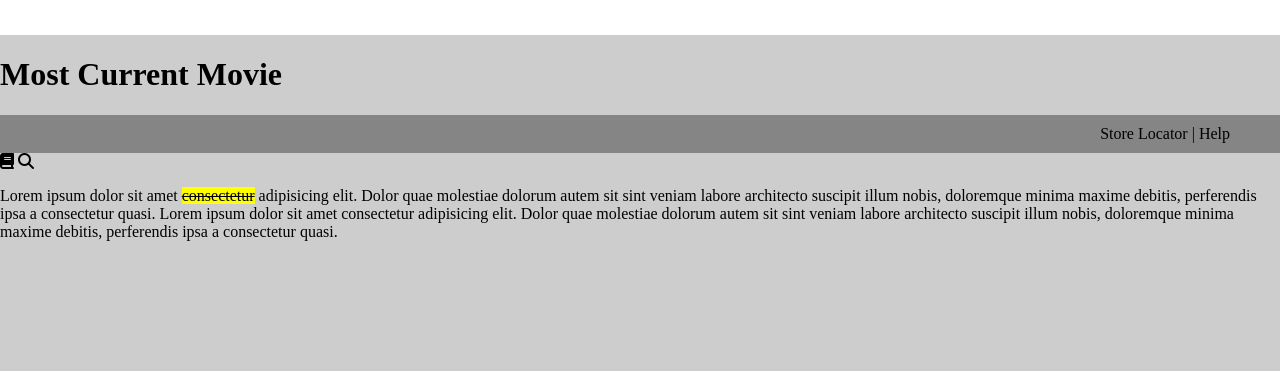
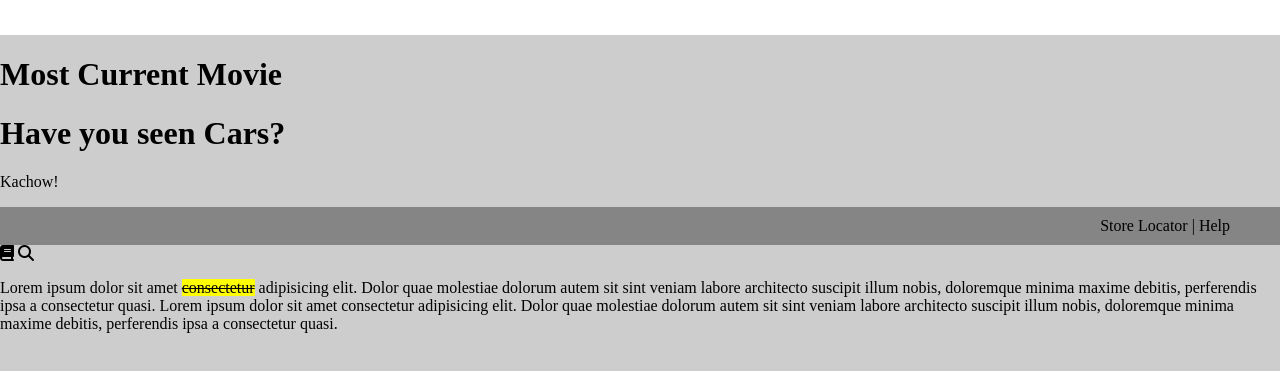
Before and after one commit to johnmuir2001/pixar-website-clone, a plain HTML site: page index.html in a window 1280 px wide. Shown: the part 67-438 px from the top of the page. Drawn offline with Linux system fonts and the light colour scheme.

Commit message:
added cars section

```diff
--- a/index.html
+++ b/index.html
@@ -45,6 +45,11 @@
         <h1>Most Current Movie</h1>
     </div>
 
+    <div>
+        <h1>Have you seen Cars?</h1>
+        <p>Kachow!</p>
+    </div>
+
     <p id="skinnyBar">Store Locator | Help</p>
 
     <i class="fa-solid fa-book"></i>
```
